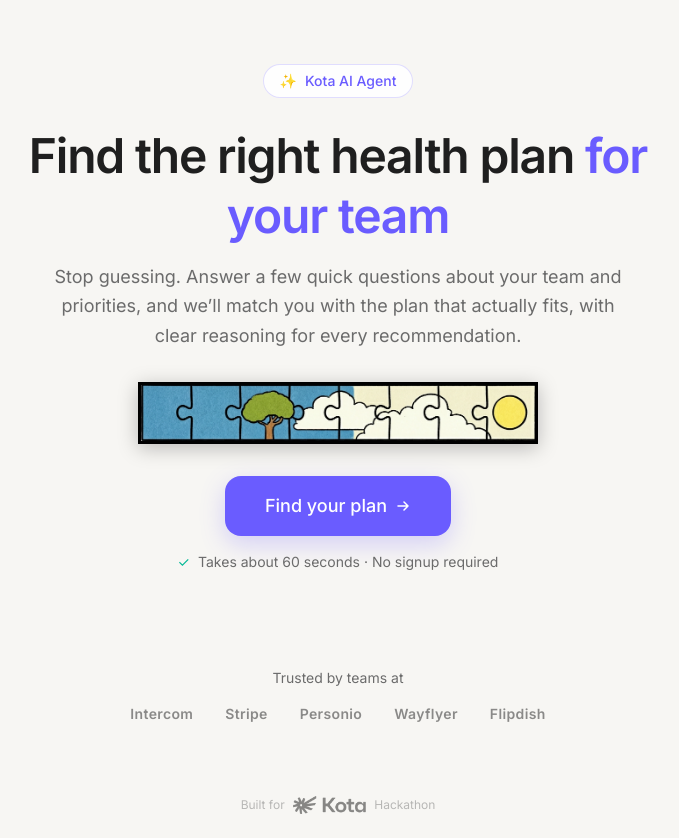
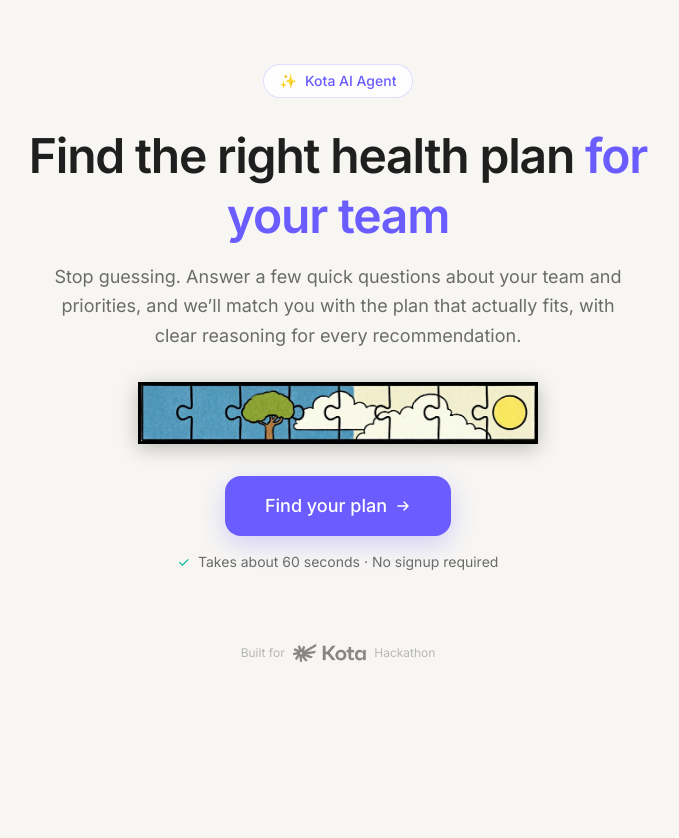
Before and after one commit to alanmaizon/kota-hackathon, a React (Vite) app: page / in a window 1280 px wide. Shown: the whole page, without its empty margins (302-981 px from the left). After the commit the page ends 800 px from the top, so only its background shows below. Built offline with nearby package versions, Linux system fonts and the light colour scheme.

Commit message:
fix: refine flowchart formatting in README and remove unused Trusted by section in WelcomeScreen

```diff
--- a/src/components/WelcomeScreen.tsx
+++ b/src/components/WelcomeScreen.tsx
@@ -109,24 +109,6 @@
         </div>
       </section>
 
-      {/* ─── Trusted by ───────────────────────────────────────────────── */}
-      <motion.div
-        initial={{ opacity: 0 }}
-        animate={{ opacity: 1 }}
-        transition={{ delay: 0.9 }}
-        className="py-12 text-center"
-        style={{ backgroundColor: 'var(--cloud-bg)' }}
-      >
-        <p className="text-sm mb-4" style={{ color: 'var(--cloud-muted)' }}>Trusted by teams at</p>
-        <div className="flex items-center justify-center gap-8 flex-wrap" style={{ opacity: 0.5 }}>
-          {['Intercom', 'Stripe', 'Personio', 'Wayflyer', 'Flipdish'].map((name) => (
-            <span key={name} className="text-sm font-semibold tracking-wide" style={{ color: 'var(--cloud-text)' }}>
-              {name}
-            </span>
-          ))}
-        </div>
-      </motion.div>
-
       {/* ─── Footer watermark ──────────────────────────────────────────── */}
       <div className="py-6 text-center" style={{ backgroundColor: 'var(--cloud-bg)' }}>
         <div className="flex items-center justify-center gap-2" style={{ opacity: 0.45 }}>
```
Also changed, not shown: 1 other file (tests, documents, lock files or other folders).
